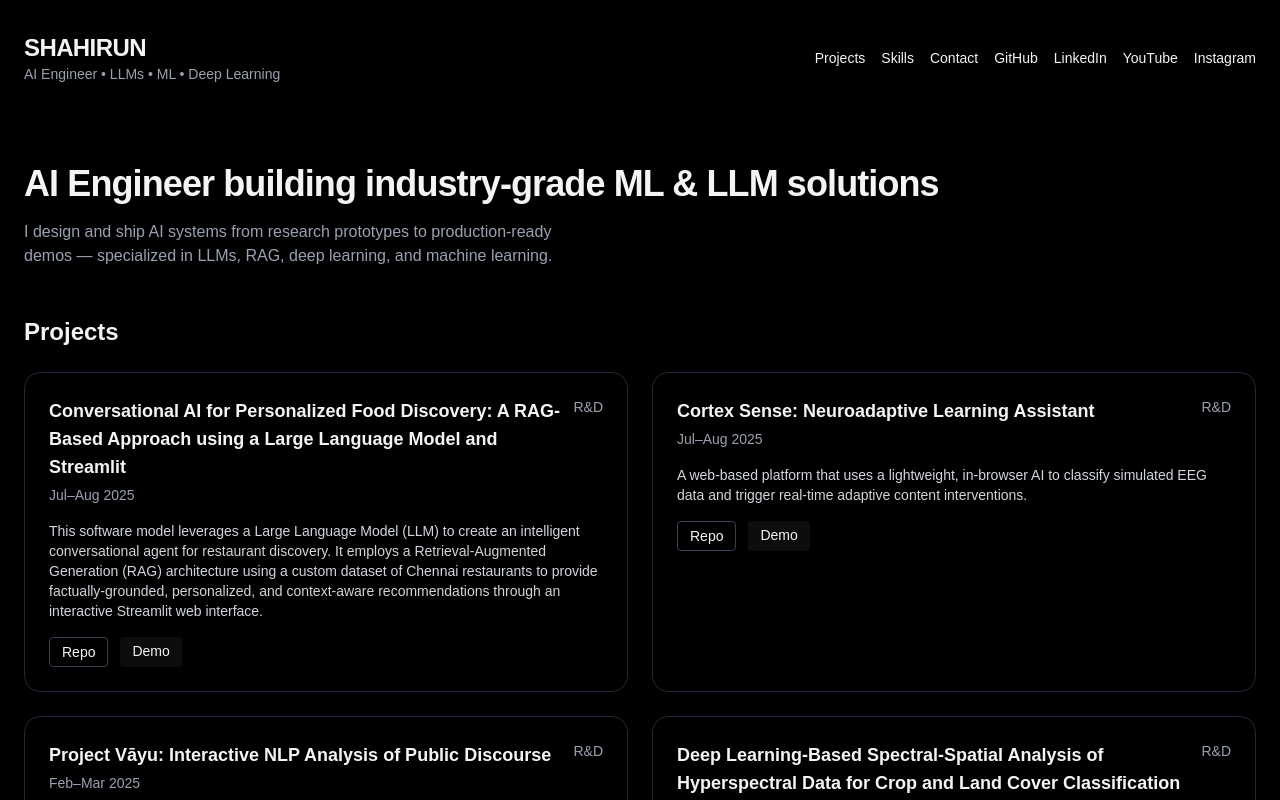
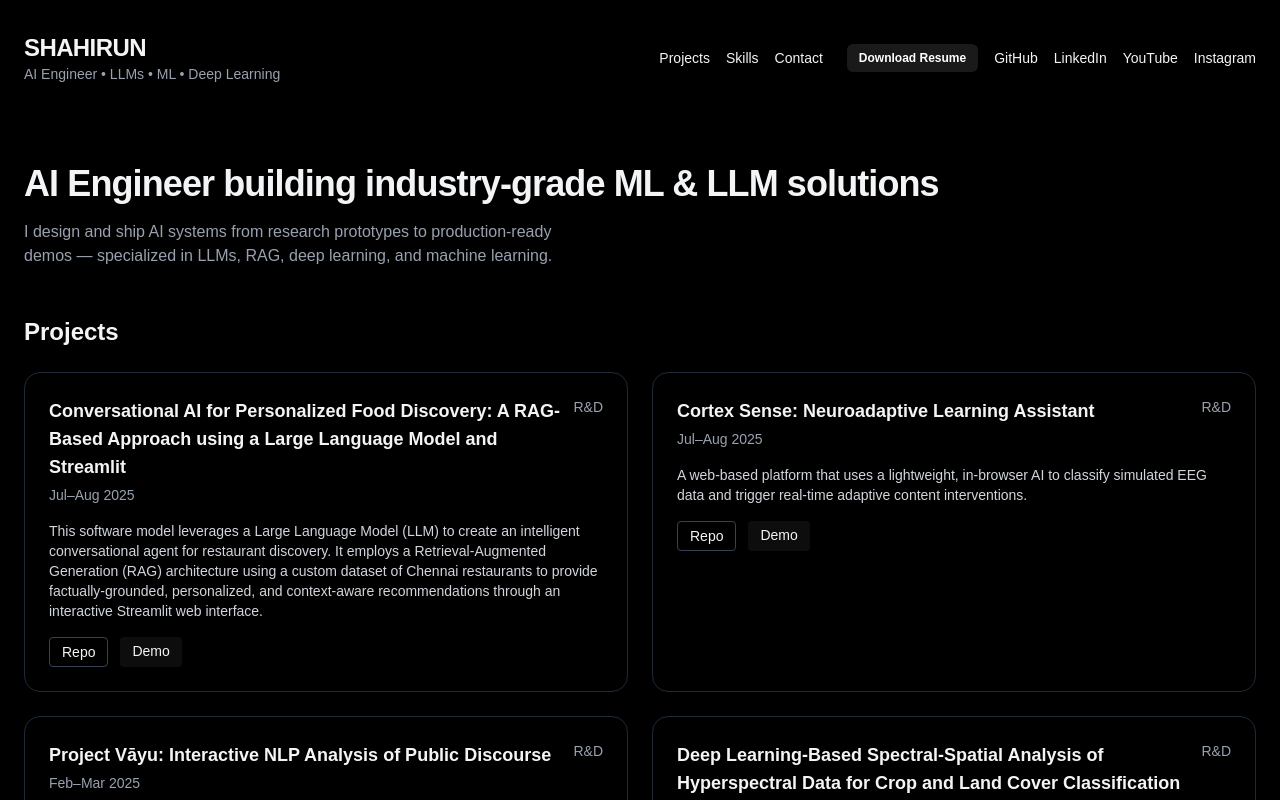
Before and after one commit to shahirun-x/shahirun-portfolio, a Next.js app: page / in a window 1280 px wide. Shown: the top 800 px of the page. Built offline with nearby package versions, Linux system fonts and the light colour scheme.

Commit message:
feat: Add download resume button to header

```diff
--- a/app/page.tsx
+++ b/app/page.tsx
@@ -96,6 +96,18 @@ export default function Home() {
           <motion.a whileHover={{ y: -3 }} className="hover:text-white/90" href="#projects">Projects</motion.a>
           <motion.a whileHover={{ y: -3 }} className="hover:text-white/90" href="#skills">Skills</motion.a>
           <motion.a whileHover={{ y: -3 }} className="hover:text-white/90" href="#contact">Contact</motion.a>
+
+{/* --- START: NEW RESUME BUTTON --- */}
+          <motion.a
+            whileHover={{ y: -3, scale: 1.05 }}
+            whileTap={{ scale: 0.95 }}
+            href="/Shahirun_Resume.pdf" // <-- This links to the file in /public
+            download // <-- This attribute tells the browser to download it
+            className="ml-2 px-3 py-1.5 rounded-md text-xs font-semibold bg-white/10 text-white hover:bg-white/20 transition-colors"
+          >
+            Download Resume
+          </motion.a>
+          {/* --- END: NEW RESUME BUTTON --- */}
 
           {/* Social links */}
           <motion.a whileHover={{ y: -3 }} href="https://github.com/shahirun-x" target="_blank" rel="noopener noreferrer" className="hover:text-white/90">GitHub</motion.a>
```
Also changed, not shown: 1 other file (tests, documents, lock files or other folders).
